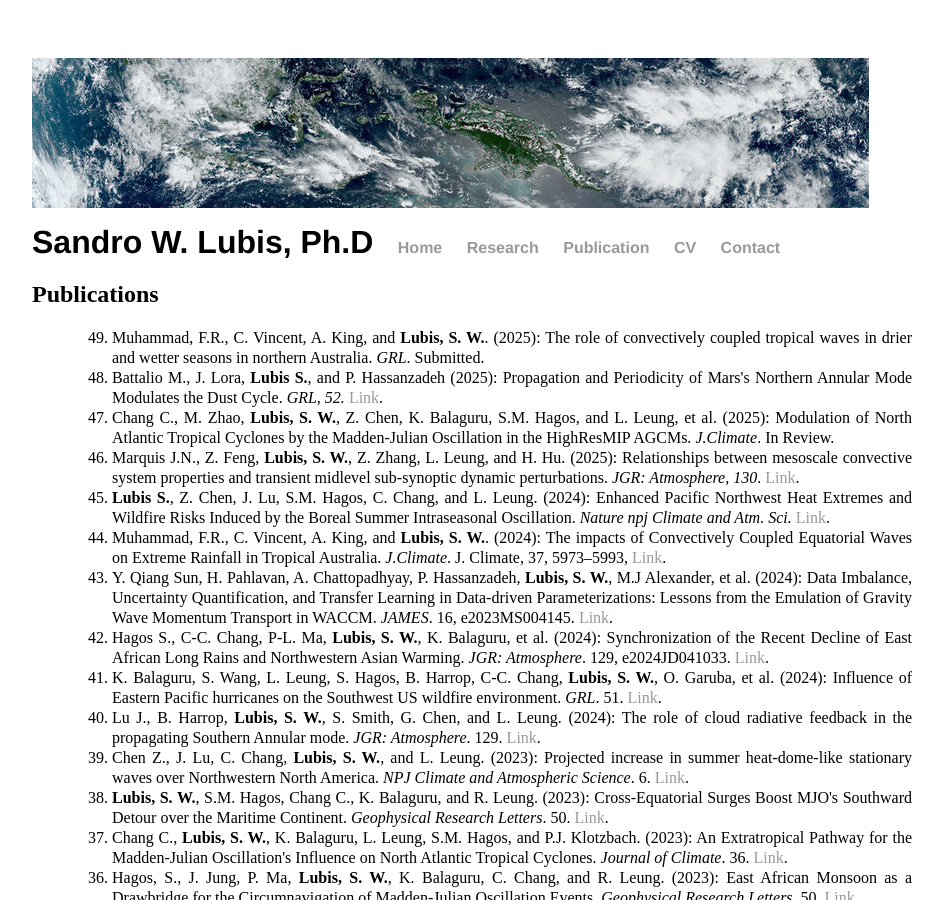
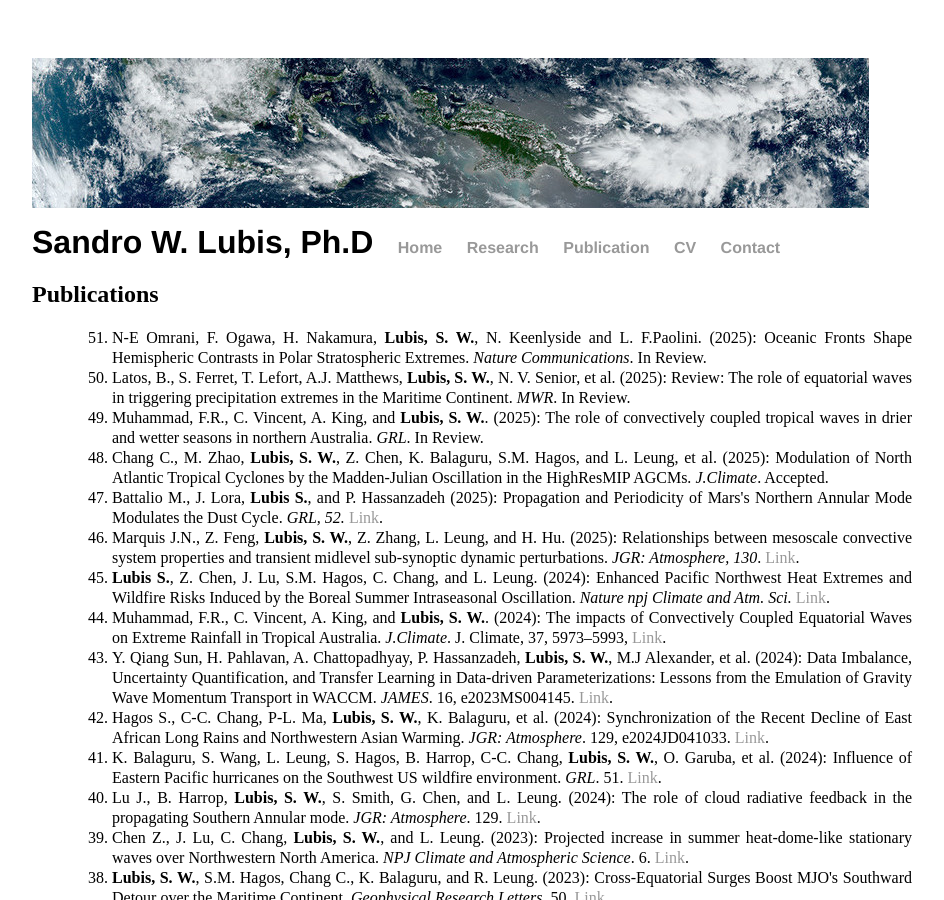
Before and after one commit to sandrolubis/sandrolubis.github.io, a Jekyll site: the page built from publication/index.html, in a window 1280 px wide and 900 px high. Shown: the whole window, without its empty margins (276-1220 px from the left). Built offline with Jekyll 4.4.1, drawn with Linux system fonts in a browser that asks for light colours.

Commit message:
Update index.html

```diff
--- a/publication/index.html
+++ b/publication/index.html
@@ -7,9 +7,11 @@ title: Publications | Sandro Lubis
 	<h2>Publications</h2>
 	<ol style="line-height:1.25; text-align:justify;">
 	<ol reversed>
-		<li> Muhammad, F.R., C. Vincent, A. King, and <b>Lubis, S. W.</b>. (2025): The role of convectively coupled tropical waves in drier and wetter seasons in northern Australia. <i>GRL</i>. Submitted.</li>
+		<li>N-E Omrani, F. Ogawa, H. Nakamura, <b>Lubis, S. W.</b>, N. Keenlyside and L. F.Paolini. (2025): Oceanic Fronts Shape Hemispheric Contrasts in Polar Stratospheric Extremes. <i>Nature Communications</i>. In Review.</li>
+		<li> Latos, B., S. Ferret, T. Lefort, A.J. Matthews, <b>Lubis, S. W.</b>, N. V. Senior, et al. (2025): Review: The role of equatorial waves in triggering precipitation extremes in the Maritime Continent. <i>MWR</i>. In Review.</li>
+		<li> Muhammad, F.R., C. Vincent, A. King, and <b>Lubis, S. W.</b>. (2025): The role of convectively coupled tropical waves in drier and wetter seasons in northern Australia. <i>GRL</i>. In Review.</li>
+		<li> Chang C., M. Zhao, <b>Lubis, S. W.</b>, Z. Chen, K. Balaguru, S.M. Hagos, and L. Leung, et al. (2025): Modulation of North Atlantic Tropical Cyclones by the Madden-Julian Oscillation in the HighResMIP AGCMs. <i>J.Climate</i>. Accepted.</li>
 		<li> Battalio M., J. Lora,  <b>Lubis S.</b>, and P. Hassanzadeh (2025): Propagation and Periodicity of Mars's Northern Annular Mode Modulates the Dust Cycle. <i>GRL, 52.</i> <a href="https://doi.org/10.1029/2024GL112814">Link</a>.</li>
-		<li> Chang C., M. Zhao, <b>Lubis, S. W.</b>, Z. Chen, K. Balaguru, S.M. Hagos, and L. Leung, et al. (2025): Modulation of North Atlantic Tropical Cyclones by the Madden-Julian Oscillation in the HighResMIP AGCMs. <i>J.Climate</i>. In Review.</li>
 		<li> Marquis J.N., Z. Feng, <b>Lubis, S. W.</b>, Z. Zhang, L. Leung, and H. Hu. (2025): Relationships between mesoscale convective system properties and transient midlevel sub-synoptic dynamic perturbations. <i>JGR: Atmosphere, 130</i>. <a href="https://doi.org/10.1029/2024JD042076">Link</a>.</li>
 		<li> <b>Lubis S.</b>, Z. Chen, J. Lu, S.M. Hagos, C. Chang, and L. Leung. (2024): Enhanced Pacific Northwest Heat Extremes and Wildfire Risks Induced by the Boreal Summer Intraseasonal Oscillation. <i>Nature npj Climate and Atm. Sci.</i> <a href="https://www.nature.com/articles/s41612-024-00766-3">Link</a>.</li>
                 <li> Muhammad, F.R., C. Vincent, A. King, and <b>Lubis, S. W.</b>. (2024): The impacts of Convectively Coupled Equatorial Waves on Extreme Rainfall in Tropical Australia. <i>J.Climate</i>. J. Climate, 37, 5973–5993, <a href="https://doi.org/10.1175/JCLI-D-24-0042.1">Link</a>.</li>
```
